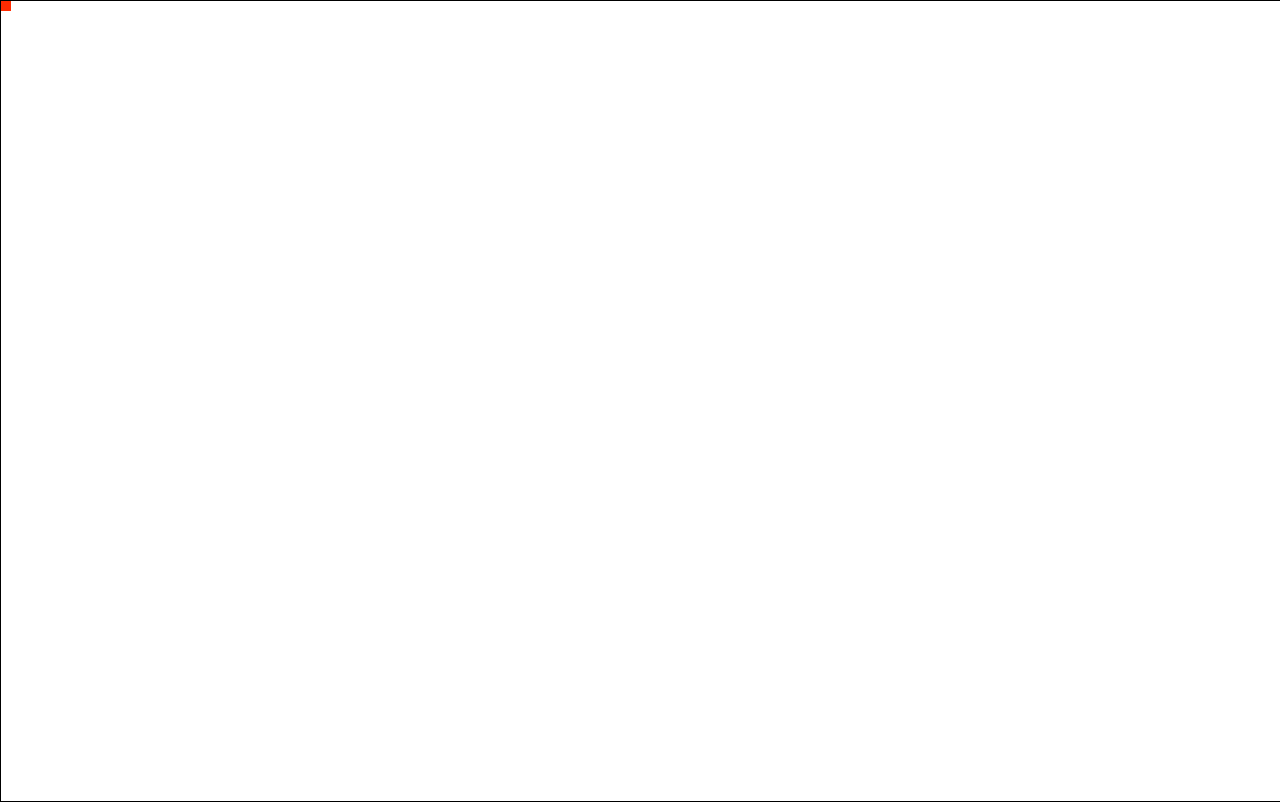
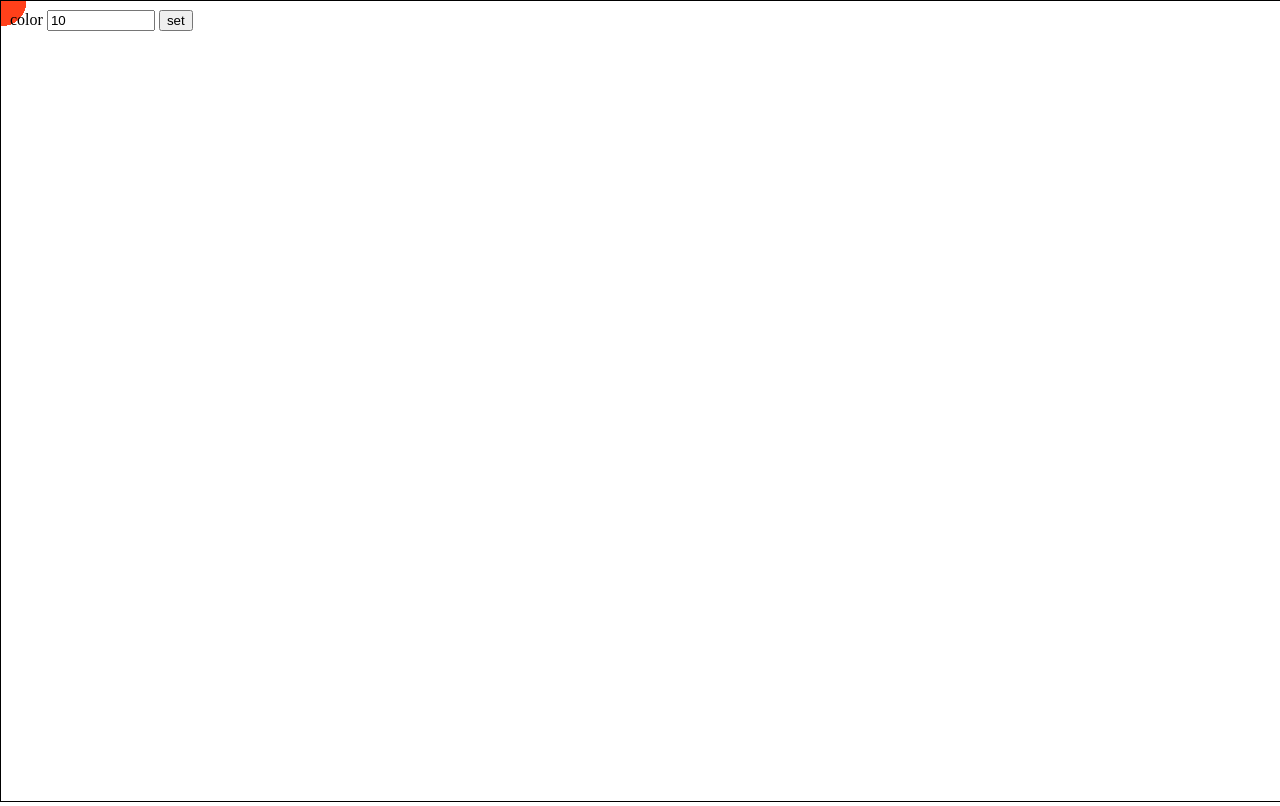
Before and after one commit to Elberd-Chakhiev/first-canvas, a plain HTML site: page index.html in a window 1280 px wide. Drawn offline with Linux system fonts and the light colour scheme.

Commit message:
add circle

```diff
--- a/index.html
+++ b/index.html
@@ -6,10 +6,15 @@
     <meta http-equiv="X-UA-Compatible" content="IE=edge">
     <meta name="viewport" content="width=device-width, initial-scale=1.0">
     <title>Document</title>
+    <link rel="stylesheet" href="style.css">
     <script defer src="script.js"></script>
 </head>
 
-<body style="height: 100vh; overflow: hidden; margin: 0; padding: 0; box-sizing: border-box;">
+<body>
+    <div style="position: absolute; top: 10px; left: 10px;">
+        color <input type="text" value="10" id="hue">
+        <button id="set"> set </button>
+    </div>
     <canvas id="c" style="border: 1px solid;"></canvas>
 </body>
 
--- a/script.js
+++ b/script.js
@@ -13,14 +13,13 @@ resize();
 
 const settings =
 {
-    opacity: 0.005,
+    opacity: 0.1,
     count: 100,
     fps: 60,
     color: 'hsl(hue, 100%, 50%)',
-    hue: 10,
+    hue: Number(document.getElementById('hue').value),
     divisionSpeed: 100,
 }
-
 const init = () =>
 {
  window.requestAnimationFrame(init);
@@ -29,16 +28,28 @@ const init = () =>
 
 let pointerX = 0;
 let pointerY = 0;
+let count = 0;
 const findCurPos = e =>
 {
     pointerX = e.clientX;
     pointerY = e.clientY;
 }
-window.addEventListener('mousemove', findCurPos)
+
+
+document.getElementById('set').addEventListener('click', () => {settings.hue = Number(document.getElementById('hue').value)});
+window.addEventListener('mousemove', findCurPos);
 
 
 const Step = () =>
 {
+
+    let circle = new Path2D();
+    circle.arc(pointerX, pointerY, 25, 0, 2 * Math.PI);
+    ctx.fillRect( pointerX, pointerY, 10, 10);
+
+    circle.moveTo(pointerX, pointerY);
+
+
 
     for(let i = 0; i < settings.count; i++)
     {
@@ -48,7 +59,8 @@ const Step = () =>
         let fillColor = settings.color.replace('hue', settings.hue);
 
         ctx.fillStyle = fillColor;
-        ctx.fillRect( pointerX, pointerY, 10, 10);
+
+        ctx.fill(circle);
     }
     ctx.fillStyle = `rgba(255,255,255, ${+ settings.opacity})`;
     ctx.fillRect(0,0, width, height);
--- /dev/null
+++ b/style.css
@@ -0,0 +1,10 @@
+body {
+  height: 100vh;
+  overflow: hidden;
+  margin: 0;
+  padding: 0;
+  box-sizing: border-box;
+}
+input {
+  max-width: 100px;
+}
```
